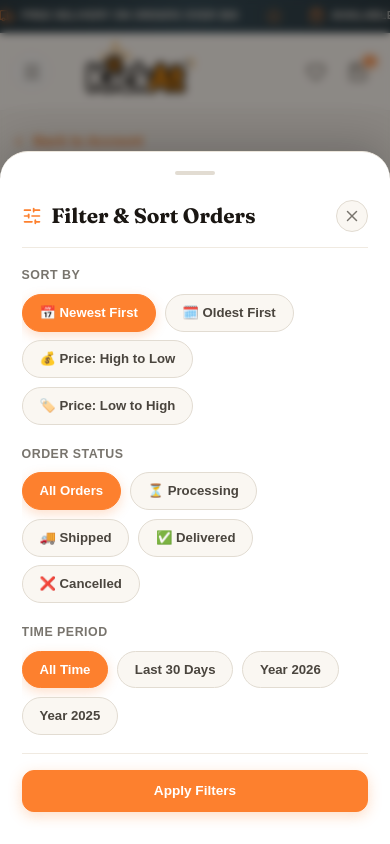
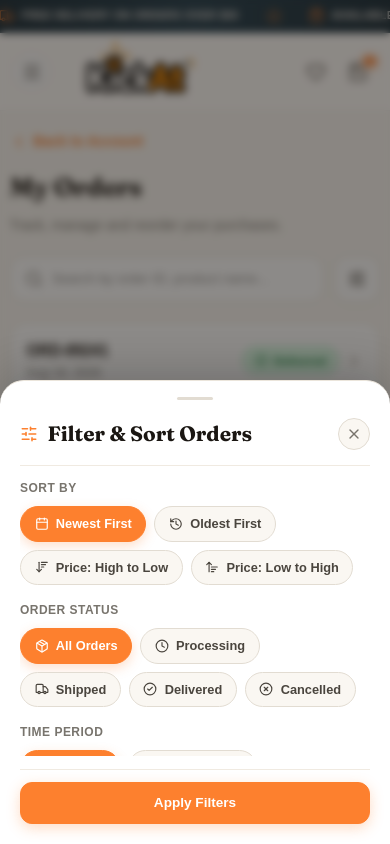
Before and after one commit to SevenX-Labs/kickat-client, a Next.js app: page /account/orders in a window 390 px wide. Both pictures are taken after a click on the button 357 px from the left and 278 px from the top of the page. Shown: the top 844 px of the page. Built offline with nearby package versions, Linux system fonts and the light colour scheme.

Commit message:
feat: implement account dashboard layout and styles with order history page structure

```diff
--- a/src/app/account/Account.module.css
+++ b/src/app/account/Account.module.css
@@ -596,19 +596,21 @@
   background: linear-gradient(180deg, #FFFFFF 0%, #FAF7F2 100%);
   border-radius: 18px;
   border: 1px solid #EBE5DB;
-  padding: 1.25rem 1.5rem;
+  padding: 1.15rem 1.25rem;
   box-shadow: 0 4px 16px rgba(0, 0, 0, 0.02);
   position: relative;
   width: 100%;
+  box-sizing: border-box;
 }
 
 .trackerHeader {
   display: flex;
   align-items: center;
   justify-content: space-between;
-  margin-bottom: 1.25rem;
+  margin-bottom: 1.15rem;
   padding-bottom: 0.75rem;
   border-bottom: 1px dashed #EBE5DB;
+  width: 100%;
 }
 
 .trackerHeaderTitle {
@@ -633,6 +635,19 @@
 }
 
 .stepperMainRow {
+  position: relative;
+  width: 100%;
+  overflow-x: auto;
+  -webkit-overflow-scrolling: touch;
+  scrollbar-width: none;
+  padding-bottom: 0.35rem;
+}
+
+.stepperMainRow::-webkit-scrollbar {
+  display: none;
+}
+
+.stepperScrollTrack {
   position: relative;
   width: 100%;
 }
@@ -665,6 +680,7 @@
   display: flex;
   justify-content: space-between;
   align-items: flex-start;
+  width: 100%;
 }
 
 .stepContainer {
@@ -1763,25 +1779,8 @@
     text-align: center;
   }
 
-  .progressTrackerCard {
-    overflow-x: auto;
-    -webkit-overflow-scrolling: touch;
-    padding-bottom: 1rem;
-  }
-
-  .progressTrackerCard::-webkit-scrollbar {
-    display: none;
-  }
-
-  .stepsWrapper {
-    min-width: 460px;
-  }
-
-  .progressLineBg,
-  .progressLineFill {
-    min-width: 400px;
-    left: 30px;
-    right: 30px;
+  .stepperScrollTrack {
+    min-width: 480px;
   }
 
   .personalInfoGrid {
@@ -1966,25 +1965,27 @@
 
 .bottomSheetCard {
   background: #ffffff;
-  border-top-left-radius: 28px;
-  border-top-right-radius: 28px;
+  border-top-left-radius: 24px;
+  border-top-right-radius: 24px;
   width: 100%;
   max-width: 540px;
-  padding: 1rem 1.35rem 2rem;
+  max-height: 55vh;
+  padding: 0.85rem 1.25rem 1.25rem;
   box-shadow: 0 -10px 40px rgba(0, 0, 0, 0.18);
   border-top: 1px solid #EBE5DB;
   animation: slideUpBottomSheet 0.3s cubic-bezier(0.16, 1, 0.3, 1);
   display: flex;
   flex-direction: column;
-  gap: 1.15rem;
+  gap: 0.85rem;
+  overflow: hidden;
 }
 
 .dragHandleBar {
-  width: 40px;
+  width: 36px;
   height: 4px;
   border-radius: 10px;
   background-color: #E2DCD2;
-  margin: 0.2rem auto 0.4rem;
+  margin: 0.15rem auto 0.25rem;
 }
 
 @keyframes slideUpBottomSheet {
@@ -2043,10 +2044,11 @@
 .filterModalScrollBody {
   display: flex;
   flex-direction: column;
-  gap: 1.25rem;
-  max-height: 60vh;
+  gap: 1rem;
+  flex: 1;
   overflow-y: auto;
   padding-right: 0.25rem;
+  padding-bottom: 0.25rem;
   -webkit-overflow-scrolling: touch;
 }
 
@@ -2057,7 +2059,7 @@
 }
 
 .filterModalLabel {
-  font-size: 0.775rem;
+  font-size: 0.75rem;
   font-weight: 700;
   color: #78746D;
   text-transform: uppercase;
@@ -2071,25 +2073,33 @@
   justify-content: flex-end;
   gap: 0.75rem;
   border-top: 1px solid #F0EAE1;
-  padding-top: 1rem;
+  padding-top: 0.75rem;
 }
 
 .filterOptionsGrid {
   display: flex;
   flex-wrap: wrap;
-  gap: 0.55rem;
+  gap: 0.5rem;
 }
 
 .filterOptionChip {
+  display: inline-flex;
+  align-items: center;
+  gap: 0.45rem;
   background: #FAF7F2;
   border: 1px solid #E2DCD2;
   border-radius: 20px;
-  padding: 0.5rem 1.05rem;
-  font-size: 0.825rem;
+  padding: 0.45rem 0.85rem;
+  font-size: 0.8rem;
   font-weight: 700;
   color: #4A453E;
   cursor: pointer;
   transition: all 0.2s ease;
+}
+
+.optionChipIcon {
+  color: currentColor;
+  flex-shrink: 0;
 }
 
 .filterOptionChip:hover {
--- a/src/app/account/orders/page.tsx
+++ b/src/app/account/orders/page.tsx
@@ -6,7 +6,7 @@ import Link from 'next/link';
 import {
   Package, CheckCircle2, Clock, Search, XCircle,
   ClipboardList, ClipboardCheck, Truck, PackageCheck, Check, ChevronRight, FileText,
-  MapPin, AlertCircle, SlidersHorizontal, X
+  MapPin, AlertCircle, SlidersHorizontal, X, Calendar, CalendarDays, History, ArrowDownWideNarrow, ArrowUpWideNarrow
 } from 'lucide-react';
 import styles from '../Account.module.css';
 import AccountSidebarNav from '@/components/account/AccountSidebarNav';
@@ -168,7 +168,8 @@ function AccountOrdersContent() {
           </span>
         </div>
 
-        <div className={styles.stepperMainRow}>
+      <div className={styles.stepperMainRow}>
+        <div className={styles.stepperScrollTrack}>
           <div className={styles.progressLineBg}></div>
           <div className={styles.progressLineFill} style={{ width: `${fillWidthPercent}%` }}></div>
 
@@ -208,6 +209,7 @@ function AccountOrdersContent() {
             })}
           </div>
         </div>
+      </div>
       </div>
     );
   };
@@ -432,7 +434,7 @@ function AccountOrdersContent() {
 
             <div className={styles.modalHeader}>
               <div className={styles.modalTitleGroup}>
-                <SlidersHorizontal size={20} color="#FD802E" />
+                <SlidersHorizontal size={18} color="#FD802E" />
                 <h2>Filter & Sort Orders</h2>
               </div>
               <button
@@ -440,7 +442,7 @@ function AccountOrdersContent() {
                 className={styles.modalCloseBtn}
                 onClick={() => setIsFilterOpen(false)}
               >
-                <X size={18} />
+                <X size={16} />
               </button>
             </div>
 
@@ -450,10 +452,10 @@ function AccountOrdersContent() {
                 <span className={styles.filterModalLabel}>Sort By</span>
                 <div className={styles.filterOptionsGrid}>
                   {[
-                    { key: 'newest', label: '📅 Newest First' },
-                    { key: 'oldest', label: '🗓️ Oldest First' },
-                    { key: 'price-desc', label: '💰 Price: High to Low' },
-                    { key: 'price-asc', label: '🏷️ Price: Low to High' },
+                    { key: 'newest', label: 'Newest First', Icon: Calendar },
+                    { key: 'oldest', label: 'Oldest First', Icon: History },
+                    { key: 'price-desc', label: 'Price: High to Low', Icon: ArrowDownWideNarrow },
+                    { key: 'price-asc', label: 'Price: Low to High', Icon: ArrowUpWideNarrow },
                   ].map(opt => (
                     <button
                       key={opt.key}
@@ -461,7 +463,8 @@ function AccountOrdersContent() {
                       className={`${styles.filterOptionChip} ${sortBy === opt.key ? styles.filterOptionActive : ''}`}
                       onClick={() => setSortBy(opt.key)}
                     >
-                      {opt.label}
+                      <opt.Icon size={14} className={styles.optionChipIcon} />
+                      <span>{opt.label}</span>
                     </button>
                   ))}
                 </div>
@@ -472,11 +475,11 @@ function AccountOrdersContent() {
                 <span className={styles.filterModalLabel}>Order Status</span>
                 <div className={styles.filterOptionsGrid}>
                   {[
-                    { key: 'All', label: 'All Orders' },
-                    { key: 'Processing', label: '⏳ Processing' },
-                    { key: 'Shipped', label: '🚚 Shipped' },
-                    { key: 'Delivered', label: '✅ Delivered' },
-                    { key: 'Cancelled', label: '❌ Cancelled' },
+                    { key: 'All', label: 'All Orders', Icon: Package },
+                    { key: 'Processing', label: 'Processing', Icon: Clock },
+                    { key: 'Shipped', label: 'Shipped', Icon: Truck },
+                    { key: 'Delivered', label: 'Delivered', Icon: CheckCircle2 },
+                    { key: 'Cancelled', label: 'Cancelled', Icon: XCircle },
                   ].map(opt => (
                     <button
                       key={opt.key}
@@ -484,7 +487,8 @@ function AccountOrdersContent() {
                       className={`${styles.filterOptionChip} ${orderFilter === opt.key ? styles.filterOptionActive : ''}`}
                       onClick={() => setOrderFilter(opt.key)}
                     >
-                      {opt.label}
+                      <opt.Icon size={14} className={styles.optionChipIcon} />
+                      <span>{opt.label}</span>
                     </button>
                   ))}
                 </div>
@@ -495,10 +499,10 @@ function AccountOrdersContent() {
                 <span className={styles.filterModalLabel}>Time Period</span>
                 <div className={styles.filterOptionsGrid}>
                   {[
-                    { key: 'all', label: 'All Time' },
-                    { key: 'last30', label: 'Last 30 Days' },
-                    { key: '2026', label: 'Year 2026' },
-                    { key: '2025', label: 'Year 2025' },
+                    { key: 'all', label: 'All Time', Icon: Calendar },
+                    { key: 'last30', label: 'Last 30 Days', Icon: Clock },
+                    { key: '2026', label: 'Year 2026', Icon: CalendarDays },
+                    { key: '2025', label: 'Year 2025', Icon: CalendarDays },
                   ].map(opt => (
                     <button
                       key={opt.key}
@@ -506,7 +510,8 @@ function AccountOrdersContent() {
                       className={`${styles.filterOptionChip} ${dateFilter === opt.key ? styles.filterOptionActive : ''}`}
                       onClick={() => setDateFilter(opt.key)}
                     >
-                      {opt.label}
+                      <opt.Icon size={14} className={styles.optionChipIcon} />
+                      <span>{opt.label}</span>
                     </button>
                   ))}
                 </div>
```
